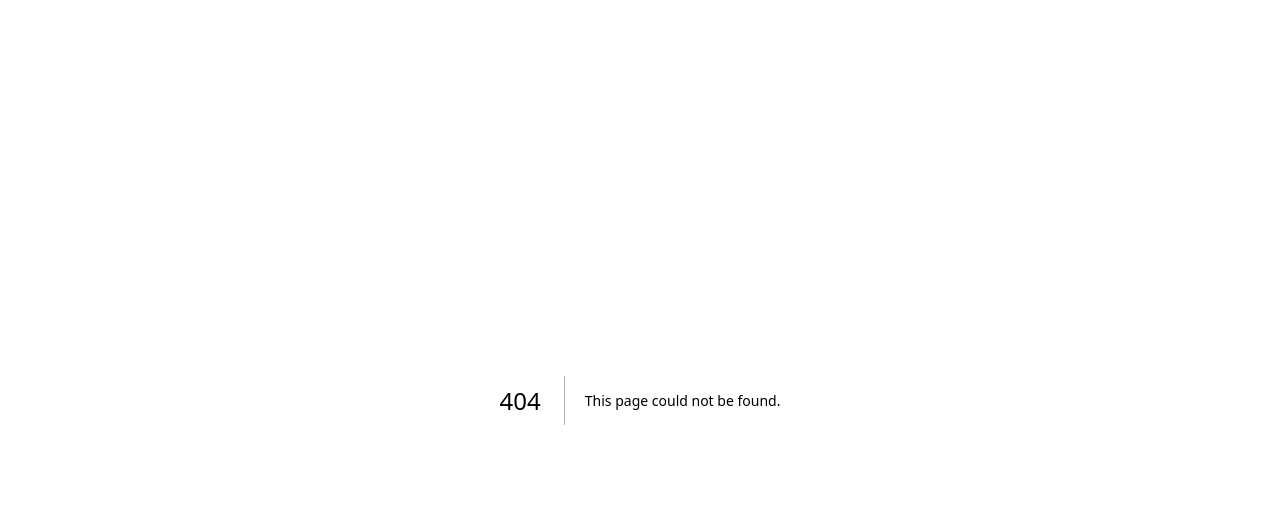
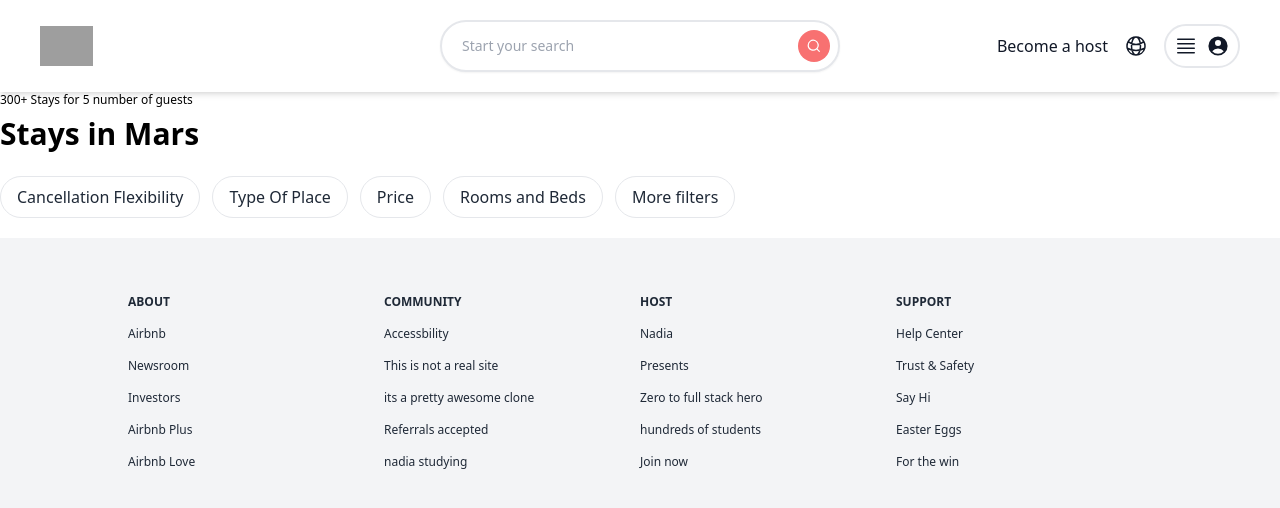
Before and after one commit to jungjuyoung/airbnb-clone, a Next.js app: page /search in a window 1280 px wide. Before the commit this address had no page. Shown: the top 508 px of the page. Built offline with nearby package versions, Linux system fonts and the light colour scheme; grey boxes are pictures that could not be loaded.

Commit message:
created component of style in tailwindscss

```diff
--- a/pages/_app.tsx
+++ b/pages/_app.tsx
@@ -1,6 +1,6 @@
-import '@/styles/globals.css'
-import type { AppProps } from 'next/app'
+import '@/styles/globals.css';
+import type { AppProps } from 'next/app';
 
 export default function App({ Component, pageProps }: AppProps) {
-  return <Component {...pageProps} />
+  return <Component {...pageProps} />;
 }
--- /dev/null
+++ b/pages/search.tsx
@@ -0,0 +1,27 @@
+import { Footer } from '@/components/Footer';
+import { Header } from '@/components/Header';
+import React from 'react';
+
+const Search = () => {
+  return (
+    <div>
+      <Header />
+      <main className='flex'>
+        <section>
+          <p className='text-xs'>300+ Stays for 5 number of guests</p>
+          <h1 className='text-3xl font-semibold mt-2 mb-6'>Stays in Mars</h1>
+          <div className='hidden lg:inline-flex mb-5 space-x-3 text-gray-800 whitespace-nowrap'>
+            <p className='button'>Cancellation Flexibility</p>
+            <p className='button'>Type Of Place</p>
+            <p className='button'>Price</p>
+            <p className='button'>Rooms and Beds</p>
+            <p className='button'>More filters</p>
+          </div>
+        </section>
+      </main>
+      <Footer />
+    </div>
+  );
+};
+
+export default Search;
--- a/styles/globals.css
+++ b/styles/globals.css
@@ -16,12 +16,8 @@
   }
 }
 
-body {
-  /* color: rgb(var(--foreground-rgb));
-  background: linear-gradient(
-      to bottom,
-      transparent,
-      rgb(var(--background-end-rgb))
-    )
-    rgb(var(--background-start-rgb)); */
+@layer components {
+  .button {
+    @apply px-4 py-2 border rounded-full cursor-pointer hover:shadow-lg active:scale-95 active:bg-gray-100 transition transform duration-100 ease-out;
+  }
 }
```
